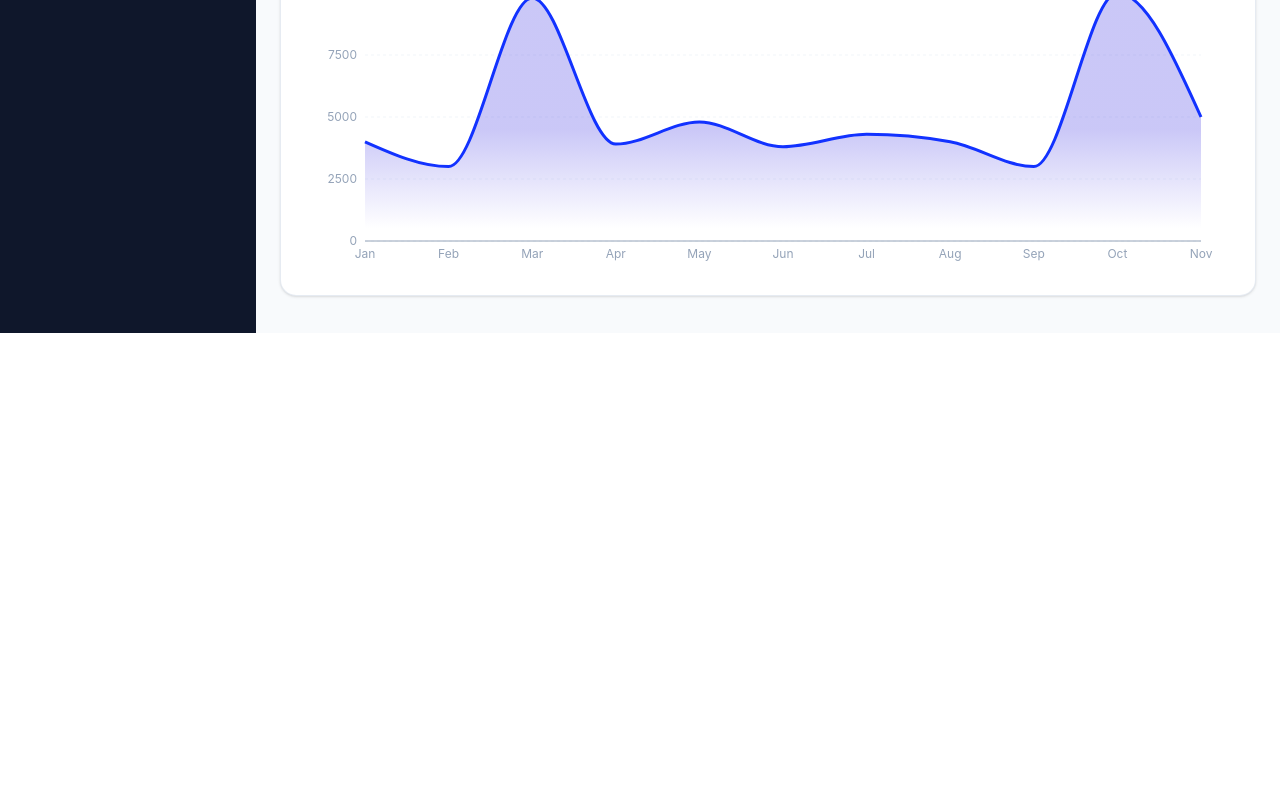
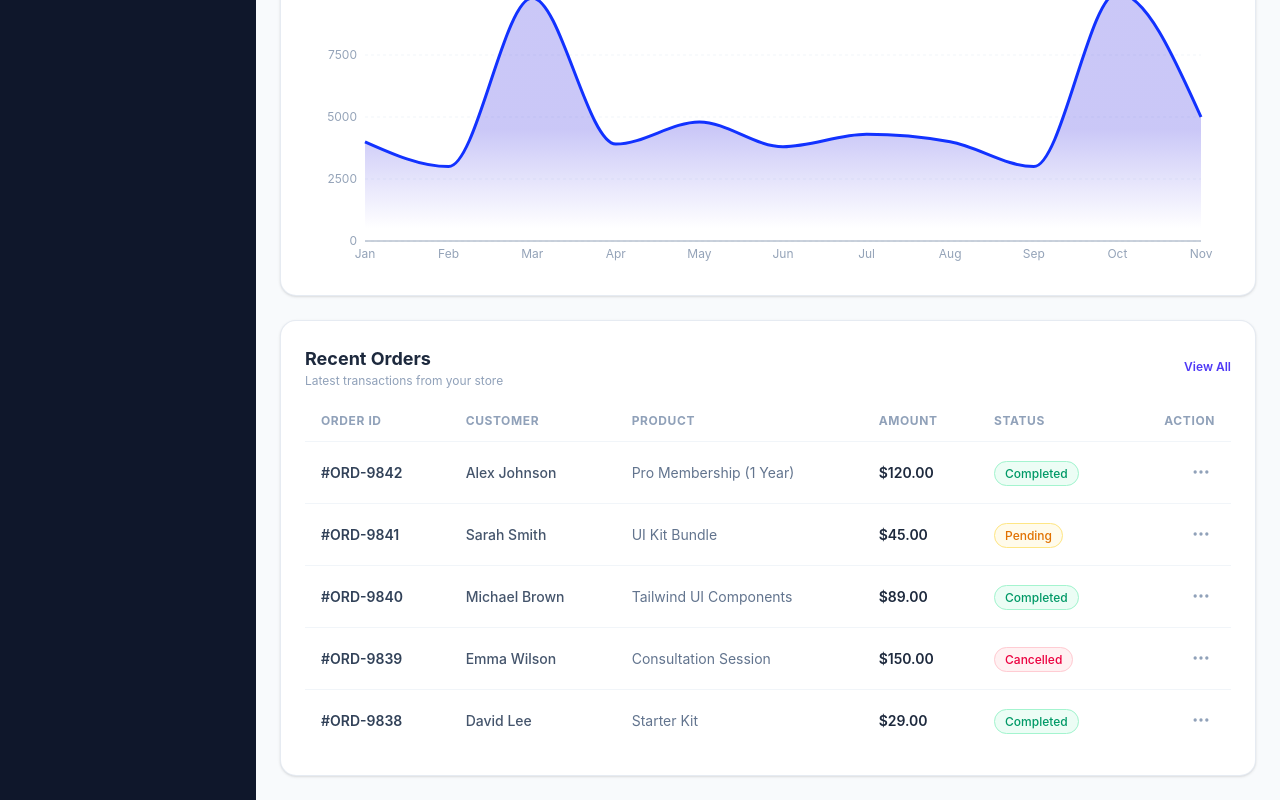
Before and after one commit to imam-programmer/Sales-Analytics-Dashboard, a React (Vite) app: page / in a window 1280 px wide. Shown: the part 467-1267 px from the top of the page. Before the commit the page ends 800 px from the top, so only its background shows below. Built offline with nearby package versions, Linux system fonts and the light colour scheme.

Commit message:
RecentOrders part done

```diff
--- a/src/App.jsx
+++ b/src/App.jsx
@@ -3,6 +3,7 @@ import Sidebar from './components/Sidebar';
 import Navbar from './components/Navbar';
 import StatCard from './components/StatCard';
 import RevenueChart from './components/RevenueChart';
+import RecentOrders from './components/RecentOrders';
 import { statsData } from './data/mockData';
 
 function App() {
@@ -34,7 +35,10 @@ function App() {
             <RevenueChart />
           </div>
 
-          {/* পরবর্তী ধাপে আমরা Recent Orders Table যোগ করব */}
+          {/* Recent Orders Table Section */}
+          <div className="grid grid-cols-1 gap-6">
+            <RecentOrders />
+          </div>
         </main>
       </div>
     </div>
--- /dev/null
+++ b/src/components/RecentOrders.jsx
@@ -0,0 +1,70 @@
+import React from 'react';
+import { recentOrdersData } from '../data/mockData';
+import { FiMoreHorizontal } from "react-icons/fi";
+const RecentOrders = () => {
+  // স্ট্যাটাস অনুযায়ী ব্যাজ কালার করার ফাংশন
+  const getStatusBadge = (status) => {
+    switch (status) {
+      case 'Completed':
+        return 'bg-emerald-50 text-emerald-600 border-emerald-200';
+      case 'Pending':
+        return 'bg-amber-50 text-amber-600 border-amber-200';
+      case 'Cancelled':
+        return 'bg-rose-50 text-rose-600 border-rose-200';
+      default:
+        return 'bg-slate-50 text-slate-600 border-slate-200';
+    }
+  };
+
+  return (
+    <div className="bg-white p-6 rounded-2xl border border-slate-200/85 shadow-sm">
+      <div className="flex items-center justify-between mb-6">
+        <div>
+          <h3 className="text-lg font-bold text-slate-800">Recent Orders</h3>
+          <p className="text-xs text-slate-400">Latest transactions from your store</p>
+        </div>
+        <button className="text-xs font-semibold text-indigo-600 hover:text-indigo-700">
+          View All
+        </button>
+      </div>
+
+      {/* Responsive Table Container */}
+      <div className="overflow-x-auto">
+        <table className="w-full text-left border-collapse">
+          <thead>
+            <tr className="border-b border-slate-100 text-xs font-semibold text-slate-400 uppercase tracking-wider">
+              <th className="pb-3 px-4">Order ID</th>
+              <th className="pb-3 px-4">Customer</th>
+              <th className="pb-3 px-4">Product</th>
+              <th className="pb-3 px-4">Amount</th>
+              <th className="pb-3 px-4">Status</th>
+              <th className="pb-3 px-4 text-right">Action</th>
+            </tr>
+          </thead>
+          <tbody className="divide-y divide-slate-100 text-sm">
+            {recentOrdersData.map((order) => (
+              <tr key={order.id} className="hover:bg-slate-50/60 transition-colors">
+                <td className="py-4 px-4 font-semibold text-slate-700">{order.id}</td>
+                <td className="py-4 px-4 text-slate-600 font-medium">{order.customer}</td>
+                <td className="py-4 px-4 text-slate-500">{order.product}</td>
+                <td className="py-4 px-4 font-semibold text-slate-800">{order.amount}</td>
+                <td className="py-4 px-4">
+                  <span className={`px-2.5 py-1 rounded-full text-xs font-medium border ${getStatusBadge(order.status)}`}>
+                    {order.status}
+                  </span>
+                </td>
+                <td className="py-4 px-4 text-right">
+                  <button className="p-1 hover:bg-slate-100 rounded-lg text-slate-400 hover:text-slate-600">
+                    <FiMoreHorizontal className="w-5 h-5" />
+                  </button>
+                </td>
+              </tr>
+            ))}
+          </tbody>
+        </table>
+      </div>
+    </div>
+  );
+};
+
+export default RecentOrders;
--- a/src/data/mockData.js
+++ b/src/data/mockData.js
@@ -13,6 +13,8 @@ export const chartData = [
   { name: 'May', revenue: 4800, sales: 1890 },
   { name: 'Jun', revenue: 3800, sales: 2390 },
 ];
+
+
 
 
 export const statsData = [
@@ -50,7 +52,6 @@ export const statsData = [
   },
 ];
 
-// নতুন চার্ট ডেটা যোগ করা হলো
 export const revenueChartData = [
   { name: 'Jan', revenue: 4000, expenses: 2400 },
   { name: 'Feb', revenue: 3000, expenses: 1398 },
@@ -59,8 +60,52 @@ export const revenueChartData = [
   { name: 'May', revenue: 4800, expenses: 1890 },
   { name: 'Jun', revenue: 3800, expenses: 2390 },
   { name: 'Jul', revenue: 4300, expenses: 3490 },
-   { name: 'Aug', revenue: 4000, expenses: 3490 },
-    { name: 'Sep', revenue: 3000, expenses: 3490 },
-     { name: 'Oct', revenue: 10000, expenses: 3490 },
-      { name: 'Nov', revenue: 5000, expenses: 3490 },
+  { name: 'Aug', revenue: 4000, expenses: 2100 },
+  { name: 'Sep', revenue: 3000, expenses: 1900 },
+  { name: 'Oct', revenue: 10000, expenses: 4000 },
+  { name: 'Nov', revenue: 5000, expenses: 2500 },
 ];
+
+// নতুন রিসেন্ট অর্ডার ডেটা
+export const recentOrdersData = [
+  {
+    id: '#ORD-9842',
+    customer: 'Alex Johnson',
+    product: 'Pro Membership (1 Year)',
+    amount: '$120.00',
+    status: 'Completed',
+    date: '25 Oct 2026',
+  },
+  {
+    id: '#ORD-9841',
+    customer: 'Sarah Smith',
+    product: 'UI Kit Bundle',
+    amount: '$45.00',
+    status: 'Pending',
+    date: '25 Oct 2026',
+  },
+  {
+    id: '#ORD-9840',
+    customer: 'Michael Brown',
+    product: 'Tailwind UI Components',
+    amount: '$89.00',
+    status: 'Completed',
+    date: '24 Oct 2026',
+  },
+  {
+    id: '#ORD-9839',
+    customer: 'Emma Wilson',
+    product: 'Consultation Session',
+    amount: '$150.00',
+    status: 'Cancelled',
+    date: '24 Oct 2026',
+  },
+  {
+    id: '#ORD-9838',
+    customer: 'David Lee',
+    product: 'Starter Kit',
+    amount: '$29.00',
+    status: 'Completed',
+    date: '23 Oct 2026',
+  },
+];
```
